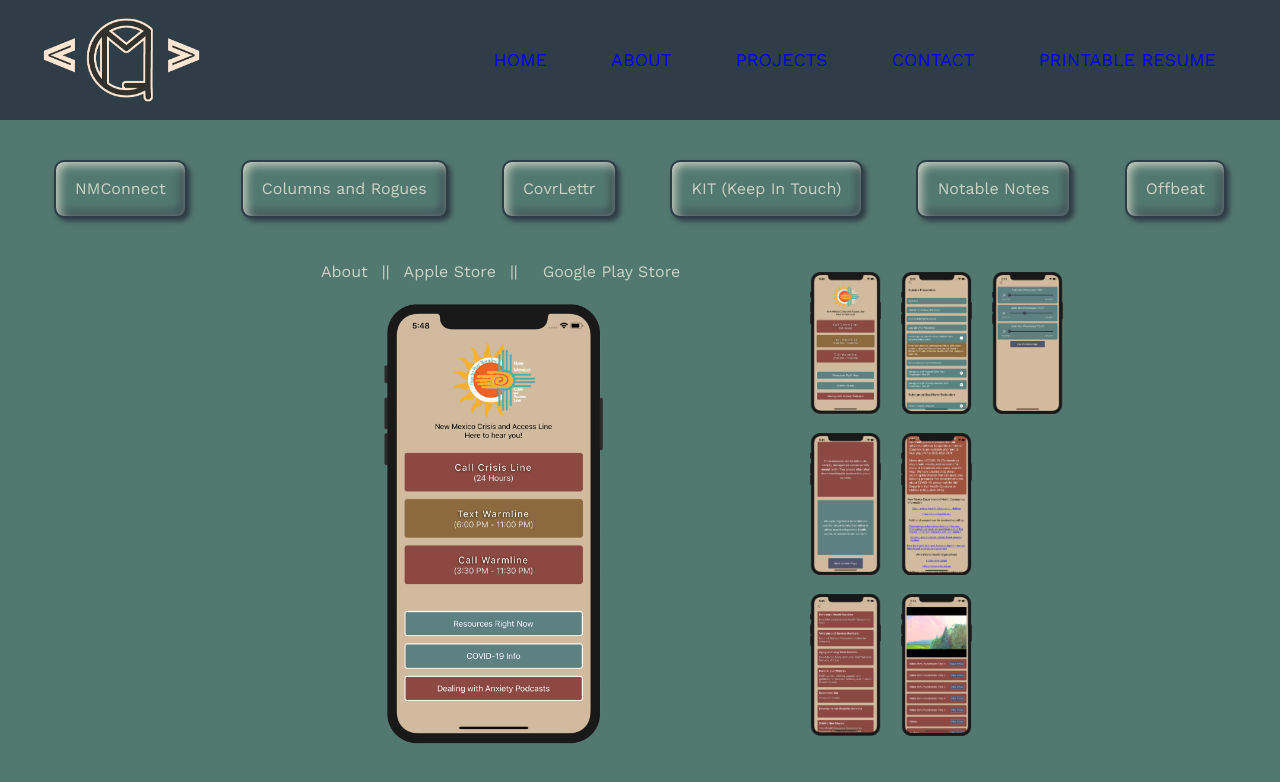
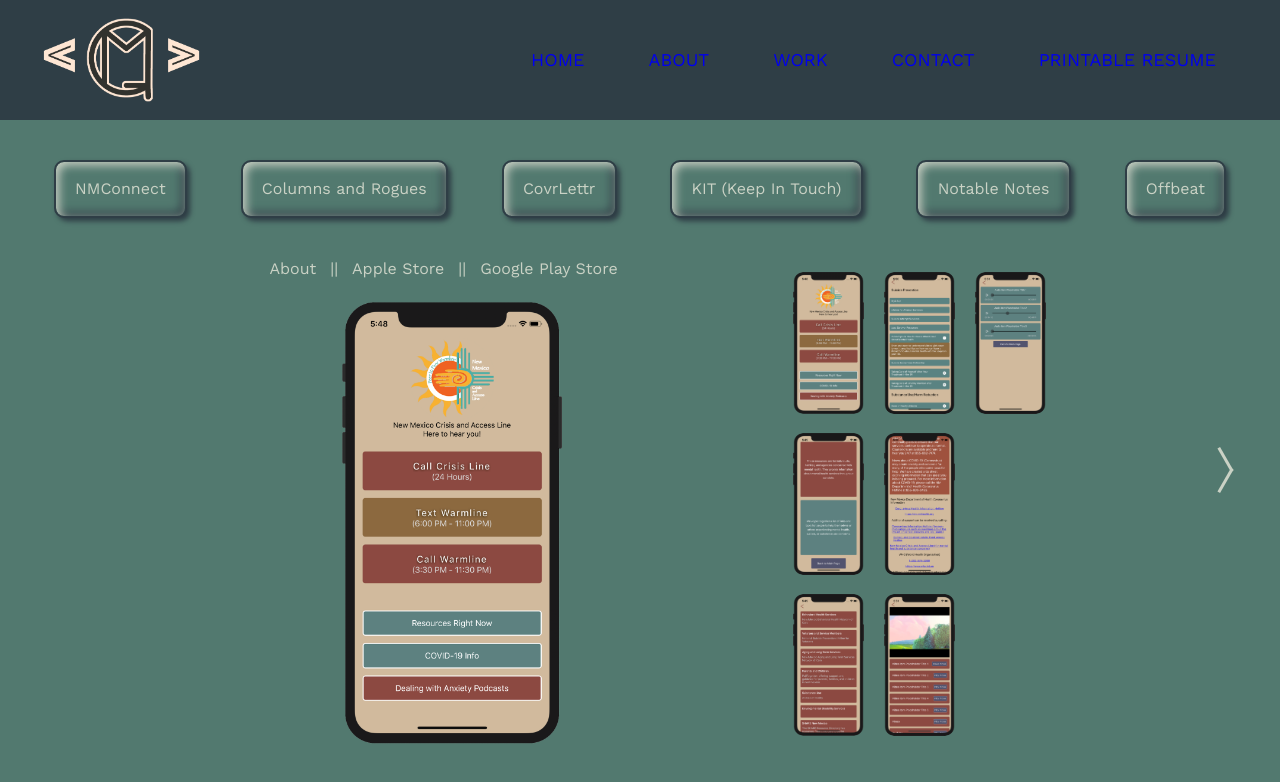
Before and after one commit to TravelFiend/portfolio-site, a React app: page /projects in a window 1280 px wide. Shown: the top 782 px of the page. Built offline with nearby package versions, Linux system fonts and the light colour scheme; a web font is replaced by a local one.

Commit message:
scroll arrows in place not all functional yet

```diff
--- a/src/components/about/About.css
+++ b/src/components/about/About.css
@@ -79,7 +79,7 @@
     height: 100%;
   }
 
-  div {
+  .Divs {
     position: relative;
     margin: 0;
     padding: 0;
@@ -115,6 +115,51 @@
       }
     }
   }
+
+  .Round {
+    position: relative;
+    border: 3px solid #ebf1e8;
+    left: 50%;
+    bottom: 100%;
+    width: 70px;
+    height: 70px;
+    border-radius: 100%;
+
+    span {
+      height: 3px;
+      width: 23px;
+      background: #ebf1e8;
+      transition: 0.4s ease;
+    }
+
+    span:first-child {
+      position: absolute;
+      transform: rotate(45deg);
+      left: 23%;
+      bottom: 35%;
+    }
+
+    span:nth-child(2) {
+      position: absolute;
+      transform: rotate(-45deg);
+      left: 44%;
+      bottom: 35%;
+    }
+
+    span:nth-child(3) {
+      position: absolute;
+      transform: rotate(45deg);
+      left: 23%;
+      bottom: 54%;
+    }
+
+    span:nth-child(4) {
+      position: absolute;
+      transform: rotate(-45deg);
+      left: 44%;
+      bottom: 54%;
+    }
+  }
 }
 
 .Info {
@@ -128,3 +173,21 @@
   font-size: 1.2em;
   text-align: center;
 }
+
+.Round:hover {
+  span:nth-child(1) {
+    transform: rotate(-135deg);
+  }
+
+  span:nth-child(2) {
+    transform: rotate(135deg);
+  }
+
+  span:nth-child(3) {
+    transform: rotate(225deg);
+  }
+
+  span:nth-child(4) {
+    transform: rotate(-225deg);
+  }
+}
--- a/src/components/about/About.js
+++ b/src/components/about/About.js
@@ -1,4 +1,4 @@
-import React from 'react';
+import React, { useRef } from 'react';
 import styles from './About.css';
 import halfCover from '../../../public/assets/half.png';
 import html from '../../../public/assets/html5.png';
@@ -22,6 +22,15 @@ import bees from '../../../public/assets/bees.jpg';
 import TravisCI from '../../../public/assets/TravisCI.png';
 
 const About = () => {
+  const ref = useRef();
+
+  const handleClick = () => {
+    ref.current.scrollIntoView({
+      behavior: 'smooth',
+      block: 'center'
+    });
+  };
+
   const icon = (image, techName) => (
     <div>
       <img src={image} />
@@ -33,7 +42,7 @@ const About = () => {
     <article className={styles.About}>
       <section className={styles.Img1}>
         <img src={halfCover} />
-        <div>
+        <div className={styles.Divs}>
           {icon(html, 'HTML5')}
           {icon(css, 'CSS')}
           {icon(js, 'JavaScript')}
@@ -41,7 +50,7 @@ const About = () => {
           {icon(github, 'github')}
         </div>
 
-        <div>
+        <div className={styles.Divs}>
           <div>
             <img style={{ width: '96%' }} src={node} />
             <p>nodeJS</p>
@@ -51,14 +60,14 @@ const About = () => {
           {icon(heroku, 'Heroku')}
         </div>
 
-        <div>
+        <div className={styles.Divs}>
           {icon(jest, 'Jest')}
           {icon(qunit, 'QUnit')}
           {icon(postman, 'Postman')}
           {icon(TravisCI, 'TravisCI')}
         </div>
 
-        <div>
+        <div className={styles.Divs}>
           <div>
             <img style={{ width: '87%' }} src={express} />
             <p>Express</p>
@@ -69,15 +78,22 @@ const About = () => {
             <p>mongoose</p>
           </div>
         </div>
+
+        <div onClick={handleClick} className={styles.Round}>
+          <span></span>
+          <span></span>
+          <span></span>
+          <span></span>
+        </div>
       </section>
 
-      <div className={styles.Info}>
+      <div ref={ref} className={styles.Info}>
         <p>With a BFA in printmaking from Ohio University and a decade-long career in logistics, I am able to approach problems from multiple perspectives to get them solved in creative ways.  While practicing fine arts has opened the door to thinking outside the box, my time in logistics has taught me the importance of organization.  For me, these two skills have had the greatest impact on my code, and it&apos;s paved the road to a deep addiction to software development.</p>
       </div>
 
       <section>
         <div className={styles.Mask}></div>
-        <div><p>“Travel is rich with learning opportunities, and the ultimate souvenir is a broader perspective.”<span>-Rick Steves</span></p></div>
+        <div><p>“Travel is rich with learning opportunities, and the ultimate souvenir is a broader perspective.” <span>-Rick Steves</span></p></div>
       </section>
 
       <div className={styles.Info}>
--- a/src/components/header/Header.js
+++ b/src/components/header/Header.js
@@ -17,7 +17,7 @@ const Header = () => (
       </Link>
 
       <Link to='/projects'>
-        <span>Projects</span>
+        <span>Work</span>
       </Link>
 
       <Link to='/contact'>
--- a/src/components/projects/ProjectItem.css
+++ b/src/components/projects/ProjectItem.css
@@ -1,14 +1,17 @@
+
 .About {
   flex-direction: column;
   background: #CAD2C5;
   color: #2F3E46;
   box-sizing: border-box;
+  justify-content: center;
   align-items: center;
   border: 1px solid #2F3E46;
   border-radius: 10px;
   text-align: center;
   opacity: 0.9;
   font-size: 1.4em;
+  width: 90vw;
   line-height: 1.3em;
   z-index: 5;
   white-space: pre-line;
@@ -26,32 +29,41 @@
   }
 }
 
+.ProjectItem {
+  width: 100vw;
+  justify-content: space-between;
+}
+
 .ProjectItem, .About {
   display: flex;
-  justify-content: center;
   margin: 5vw;
   height: 60vh;
-  width: 90vw;
   scroll-snap-align: center;
 
   img {
-    min-height: 90%;
-    max-height: 55vh;
-    max-width: 70vw;
-    border-radius: 5px;
+    border-radius: 10px;
   }
 
   .MobileMain {
     max-width: 220px;
     align-self: center;
+    margin-left: 23%;
+  }
+
+  .ProjectContent {
+    display: flex;
+    justify-content: space-evenly;
+    width: 81%;
+
+    div {
+      align-self: center;
+
+      img {
+        width: 95%;
       }
 
       div {
-    display: flex;
-    flex-direction: column;
-    justify-content: space-between;
-
-    div {
+        margin-bottom: 25px;
         display: flex;
         flex-direction: row;
         justify-content: center;
@@ -64,12 +76,9 @@
           color: #CAD2C5;
         }
 
-      a:last-child {
-        margin: 0 0 0 25px;
-      }
-
         a:hover, p:hover {
           color: #2F3E46;
+        }
       }
     }
   }
@@ -78,9 +87,9 @@
     display: flex;
     flex-direction: column;
     justify-content: space-between;
+    align-items: center;
     flex-wrap: wrap;
-    margin-left: 2vw;
-    max-width: 15%;
+    width: 20%;
 
     li {
       display: flex;
@@ -90,13 +99,11 @@
 
       img {
         height: 90%;
-        width: auto;
       }
     }
   }
 
   .MobilePreview {
-    margin-left: 15vh;
 
     li {
       height: 33%;
@@ -105,6 +112,62 @@
   }
 }
 
+.LeftArrow, .RightArrow {
+  cursor: pointer;
+  position: sticky;
+  height: 12.5%;
+  width: 4%;
+  min-width: 60px;
+  min-height: 60px;
+  margin: 2%;
+
+  div {
+    position: relative;
+    width: 3px;
+    height: 27px;
+    background: #CAD2C5;
+  }
+}
+
+.LeftArrow {
+  top: 40%;
+
+  div {
+    left: 45%;
+  }
+
+  div:first-child {
+    top: 6px;
+    transform: rotate(30deg);
+  }
+
+  div:last-child {
+    transform: rotate(-30deg);
+  }
+}
+
+.RightArrow {
+  top: 40%;
+
+  div {
+    left: 50%;
+  }
+
+  div:first-child {
+    top: 6px;
+    transform: rotate(-30deg);
+  }
+
+  div:last-child {
+    transform: rotate(30deg);
+  }
+}
+
 .Hidden {
   display: none;
 }
+
+.HiddenArrow {
+  width: 6%;
+  height: 2px;
+}
--- a/src/components/projects/ProjectItem.js
+++ b/src/components/projects/ProjectItem.js
@@ -35,6 +35,12 @@ const ProjectItem = ({ site, code, projectName, about, mobile, imageList }) => {
         {about}
       </div>}
       <section className={!showAbout ? styles.ProjectItem : styles.Hidden}>
+        <div className={!mobile ? styles.LeftArrow : styles.HiddenArrow}>
+          <div></div>
+          <div></div>
+        </div>
+
+        <div className={styles.ProjectContent}>
           <div>
             <div>
               <p onClick={() => setShowAbout(true)}>About</p>
@@ -47,6 +53,12 @@ const ProjectItem = ({ site, code, projectName, about, mobile, imageList }) => {
           </div>
 
           <ul className={mobile ? styles.MobilePreview : undefined}>{snapshots}</ul>
+        </div>
+
+        <div className={projectName !== 'Offbeat' ? styles.RightArrow : styles.HiddenArrow}>
+          <div></div>
+          <div></div>
+        </div>
       </section>
     </>
   );
--- a/src/components/projects/Projects.css
+++ b/src/components/projects/Projects.css
@@ -1,4 +1,3 @@
-
 .Container {
   display: flex;
   flex-direction: column;
--- a/src/components/projects/Projects.js
+++ b/src/components/projects/Projects.js
@@ -1,35 +1,42 @@
-import React from 'react';
+import React, { useRef, createRef } from 'react';
 import styles from './Projects.css';
 import ProjectItem from './ProjectItem';
 import projectPicList from '../../data/projectPicList';
 
 const Projects = () => {
-  const navButtons = projectPicList.map((item, i) => {
-    const val = `#${i}`;
-    return (
-      <a key={item.projectName} href={val}>
+  const refs = useRef(projectPicList.map(() => createRef()));
+
+  const navButtons = projectPicList.map((item, i) => (
+    <a key={item.projectName} onClick={() => {
+      refs.current[i].current.scrollIntoView({
+        behavior: 'smooth',
+        block: 'center'
+      });
+    }}>
       <li>
         <span>{item.projectName}</span>
       </li>
     </a>
-    );
-  });
+  ));
 
-  const projectItems = projectPicList.map((item, j) => (
-    <li key={j} id={j}>
-      <ProjectItem site={item.liveLink} code={item.repoLink} about={item.about} projectName={item.projectName} mobile={item.mobile} imageList={item.imageList} />
+  const projectItems = projectPicList.map((project, j) => (
+    <li key={j} ref={refs.current[j]} id={j}>
+      <ProjectItem site={project.liveLink} code={project.repoLink} about={project.about} projectName={project.projectName} mobile={project.mobile} imageList={project.imageList} />
     </li>
   ));
 
   return (
+    <>
       <div className={styles.Container}>
         <ul>
           {navButtons}
         </ul>
+
         <ul className={styles.SecondList}>
           {projectItems}
         </ul>
       </div>
+    </>
   );
 };
 
```
Lines whose indentation alone changed are shown as unchanged.
